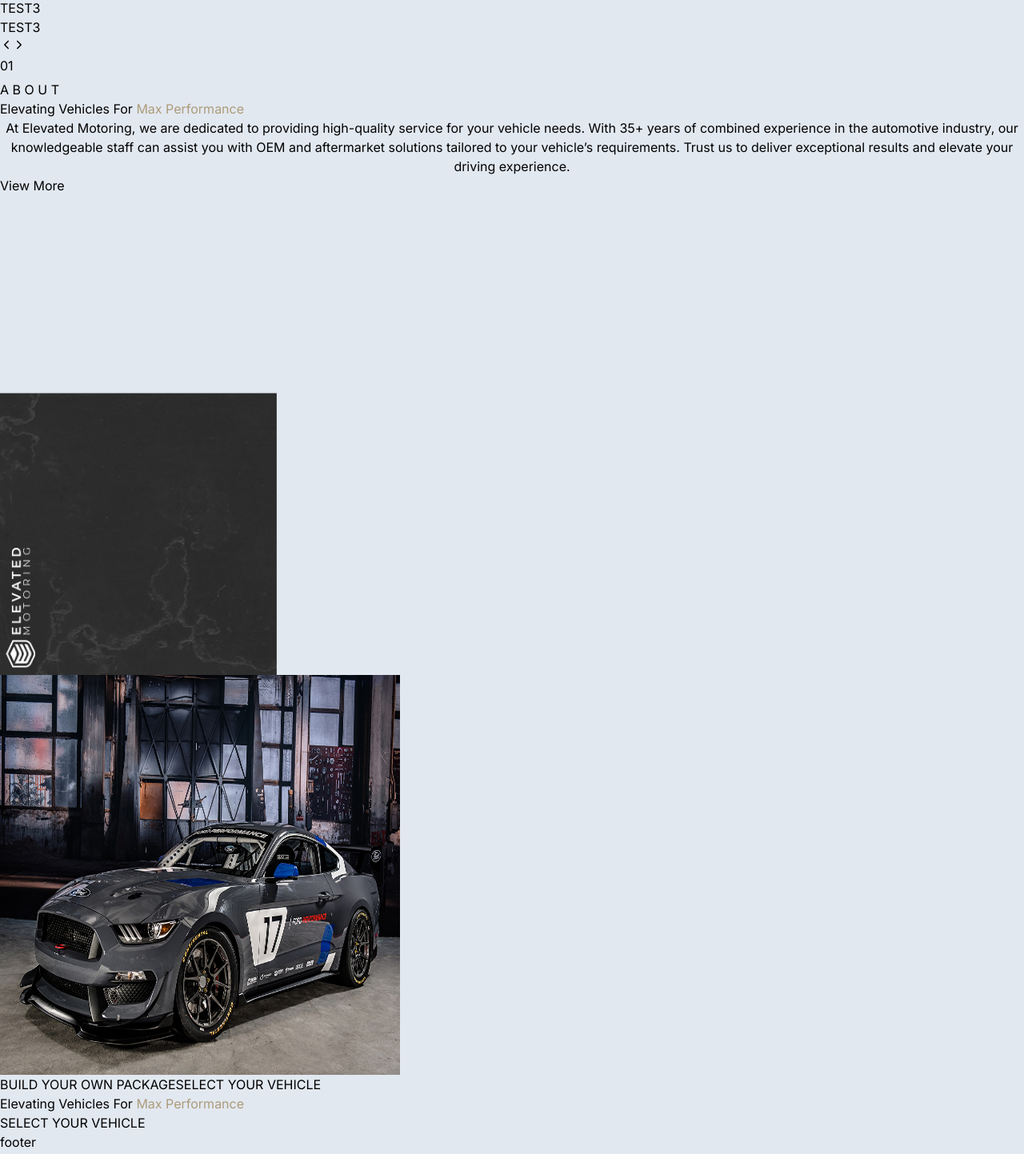
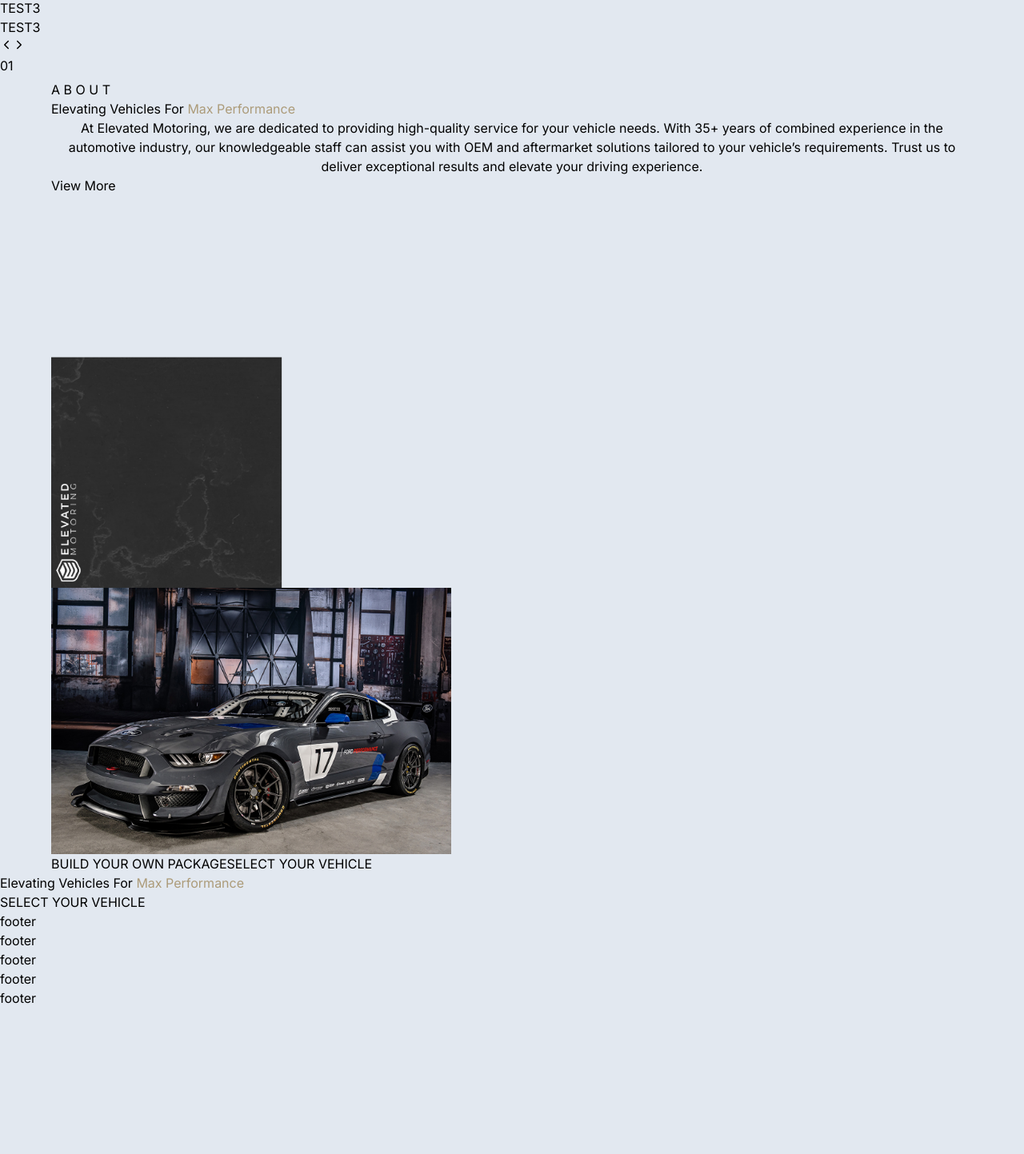
Before and after one commit to dontsul/auto-app, a Next.js app: page / in a window 1280 px wide. Shown: the part 4660-6103 px from the top of the page at 80% size. After the commit the page ends 5920 px from the top, so only its background shows below. Built offline with nearby package versions, Linux system fonts and the light colour scheme.

Commit message:
AboutFooterFix

```diff
--- a/app/globals.css
+++ b/app/globals.css
@@ -35,3 +35,9 @@
 body {
   background-color: rgb(226 232 240);
 }
+
+.container{
+    width: 90%;
+    margin: 0 auto;
+    max-width: 1200px;
+}
--- a/components/aboutSection/AboutBg.tsx
+++ b/components/aboutSection/AboutBg.tsx
@@ -3,7 +3,7 @@
         <div className="fixed z-0 inset-1 flex items-center justify-center">
             <div className="h-screen">
                 <h1 className="relative flex text-[80px] md:text-[110px] lg:text-[250px] text-center">
-                    <span className="font-bold bg-gradient-to-r from-red-500 to-blue-500 text-transparent bg-clip-text">
+                    <span className=" opacity-50 font-bold bg-gradient-to-r from-red-500 to-blue-500 text-transparent bg-clip-text">
                         A B O U T
                     </span>
                 </h1>
--- a/components/aboutSection/AboutSection.tsx
+++ b/components/aboutSection/AboutSection.tsx
@@ -7,10 +7,10 @@
 export function AboutSection (){
 
     return(
-        <div className="z-0">
+        <div className="z-0 container ">
             <AboutBg />
             <div className="relative">
-                <div className="  grid grid-cols-10 md:col-span-3 gap-3 relative">
+                <div className=" grid grid-cols-1 lg:grid-cols-2  gap-6 relative">
                     <TextAbout />
                     <ImagesAbout />
                 </div>
--- a/components/aboutSection/ImagesAbout.tsx
+++ b/components/aboutSection/ImagesAbout.tsx
@@ -1,18 +1,23 @@
 import React from "react";
-
+import Image from "next/image";
+import imagesE from "../../public/EM-BG.png"
+import images from "../../public/2.png"
 export function ImagesAbout (){
     return(
-        <div className="col-span-10 p-10 flex justify-center hover:scale-103 transition-transform duration-200">
-            <img className=" absolute rounded-2xl object-cover brightness-75  w-96 h-96 "
-                 style={{ width: 600, height: 600  }}
-                 src={"EM-BG.png"}
-                 alt="imgs"/>
-            <img
-                style={{ width: 500, height: 500 }}
-                src={"2.png"}
-                alt="Image"
-                className="rounded-2xl object-cover brightness-75  w-96 h-96"
+        <div className=" order-1 lg:order-2 p-10 flex justify-center hover:scale-103 transition-transform duration-200">
+            <Image
+                width={500}
+                height={500}
+                src={imagesE}
+                alt="auto"
+                className="rounded-2xl object-cover brightness-75  w-90 h-79"
             />
+            <Image className="absolute rounded-2xl object-cover brightness-75  w-96 h-96 "
+                   width={500}
+                   height={500}
+                   src={images}
+                   alt="bg"/>
+
 
         </div>
     );
--- a/components/aboutSection/TextAbout.tsx
+++ b/components/aboutSection/TextAbout.tsx
@@ -3,10 +3,10 @@
 
 export function TextAbout (){
     return (
-        <div className=" z-10 p-10 col-span-12 flex md:col-span-5  items-center justify-center px-10 md:px-10 hover:scale-105 transition-transform duration-300">
+        <div className=" z-10 p-10 flex order-2 lg:order-1   items-center justify-center px-10 md:px-10  transition-transform duration-300">
             <h3 className="text-center relative z-20">
-                <span className="text-1xl font-semibold md:my-3 md:text-4xl md:leading-[50px]" style={{ color: 'black' }}>Elevating Vehicles For </span>
-                <span className="text-1xl font-semibold md:my-3 md:text-4xl md:leading-[50px]" style={{ color: '#ac9b79' }}>Max Performance</span>
+                <span className="text-3xl font-semibold md:my-3 md:text-4xl md:leading-[50px]" style={{ color: 'black' }}>Elevating Vehicles For </span>
+                <span className="text-3xl font-semibold md:my-3 md:text-4xl md:leading-[50px]" style={{ color: '#ac9b79' }}>Max Performance</span>
                 <span className=" p-10 text-[16px] text-center mb-2 h-1 w-5 rounded-full " style={{ display: 'inline-block', width: '100%', textAlign: 'center' }}>
                             At Elevated Motoring,
                             we are dedicated to providing
```
